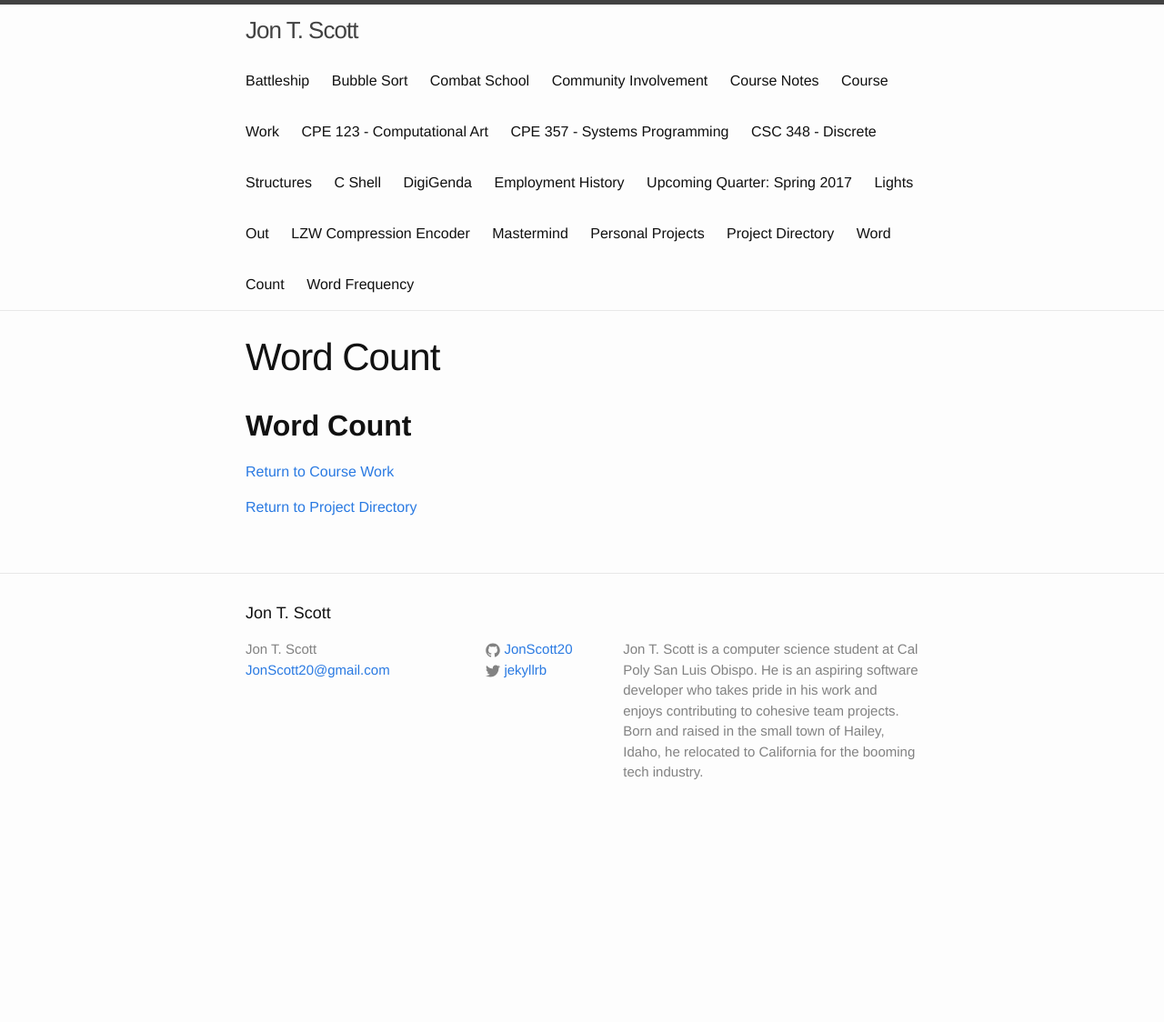
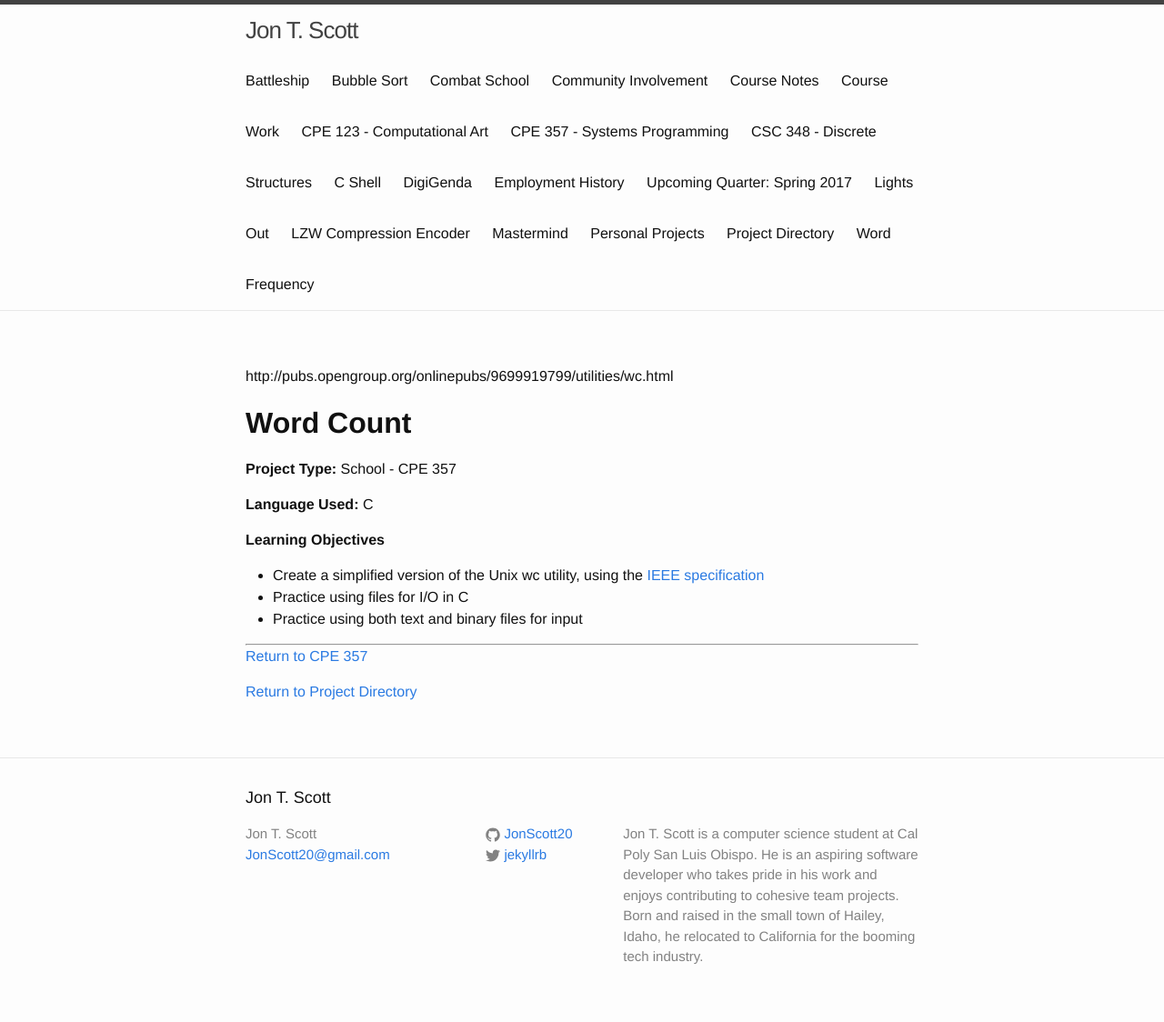
Before and after one commit to JonScott20/JonScott20.github.io, a Jekyll site: the page built from projects/wordcount.md, in a window 1280 px wide. Shown: the whole page at 91% size. Built offline with Jekyll 4.4.1, drawn with Linux system fonts in a browser that asks for light colours; our own code applies the rules of GitHub Pages for plain Markdown files; before the commit the page ends 921 px from its top, so only the background shows below that.

Commit message:
Update wordcount.md

```diff
--- a/projects/wordcount.md
+++ b/projects/wordcount.md
@@ -3,9 +3,23 @@
 permalink: wordcount
 ---
 
+http://pubs.opengroup.org/onlinepubs/9699919799/utilities/wc.html
+
 **Word Count**
 --------------
 
-[Return to Course Work](https://jonscott20.github.io/course_work/)
+**Project Type:** School - CPE 357
+
+**Language Used:** C
+
+**Learning Objectives**
+
+* Create a simplified version of the Unix wc utility, using the [IEEE specification](http://pubs.opengroup.org/onlinepubs/9699919799/utilities/wc.html)
+* Practice using files for I/O in C
+* Practice using both text and binary files for input
+
+---------
+
+[Return to CPE 357](https://jonscott20.github.io/cpe357/)
 
 [Return to Project Directory](https://jonscott20.github.io/project_directory/)
```
